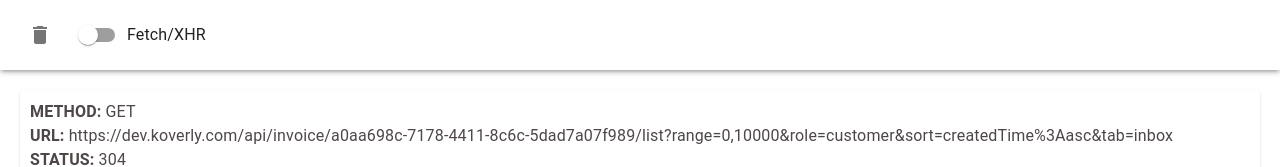
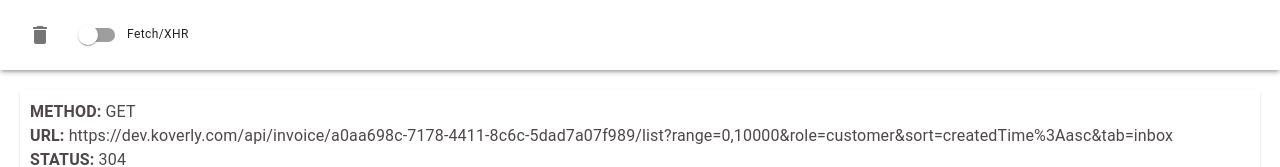
Before and after one commit to ValentunSolodun/ext, a React (Create React App) app in the folder app/: page / in a window 1280 px wide. Shown: the top 167 px of the page. Built offline with nearby package versions, Linux system fonts and the light colour scheme.

Commit message:
Fixed filter label

```diff
--- a/app/src/components/Header.js
+++ b/app/src/components/Header.js
@@ -10,11 +10,7 @@
 import FormControlLabel from "@material-ui/core/FormControlLabel";
 import Switch from "@material-ui/core/Switch";
 import _ from 'lodash';
-import InputLabel from "@material-ui/core/InputLabel";
-import Input from "@material-ui/core/Input";
-import FormControl from "@material-ui/core/FormControl";
-import InputAdornment from "@material-ui/core/InputAdornment";
-import SearchIcon from '@mui/icons-material/Search';
+import Typography from '@material-ui/core/Typography';
 
 const HeaderContainer = withStyles({
   root: {
@@ -52,7 +48,7 @@
         <Grid item style={{marginRight: 20}}>
           <FormGroup>
             <FormControlLabel control={<Switch defaultChecked checked={isXHR} onChange={handleToggleFilter('xhr')}/>}
-                              label="Fetch/XHR"/>
+                              label={<Typography variant='caption'>Fetch/XHR</Typography>}/>
           </FormGroup>
         </Grid>
         {/*<Grid item container alignItems="center" xs>*/}
```
